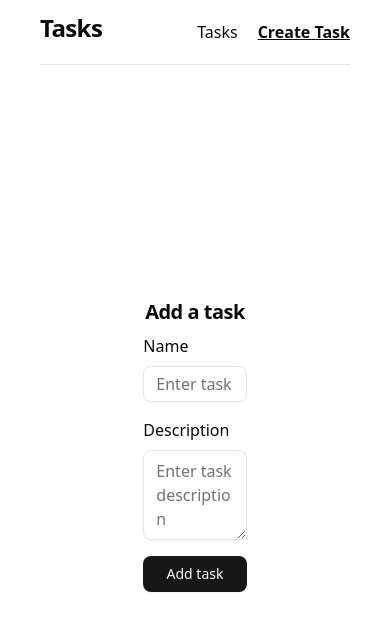
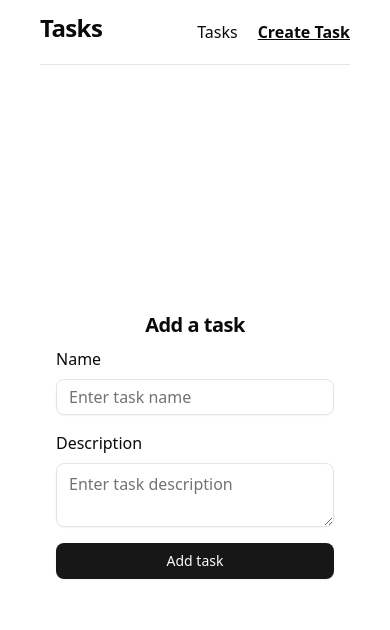
Before and after one commit to jjmbeba/notes-frontend, a React (Vite) app: page /add-task in a window 390 px wide. Shown: the top 630 px of the page. Built offline with nearby package versions, Linux system fonts and the light colour scheme.

Commit message:
add responsive styles for mobile and tablet screen sizes in add-task page

```diff
--- a/src/App.tsx
+++ b/src/App.tsx
@@ -15,7 +15,7 @@ function App() {
               </CardTitle>
               <div className="flex items-center gap-3">
                 <Button size={'icon'} variant={'ghost'}>
-                  <EditIcon className="size-4" />
+                <EditIcon className="size-4" />
                 </Button>
                 <Checkbox />
               </div>
--- a/src/pages/add-task.tsx
+++ b/src/pages/add-task.tsx
@@ -36,7 +36,7 @@ const AddTaskPage = () => {
   })
 
   return (
-    <main className="min-h-[90vh] flex flex-col items-center justify-center">
+    <main className="min-h-[90vh] flex flex-col items-center justify-center px-4 md:px-6 lg:px-8">
       <h2 className="scroll-m-20 pb-2 text-xl font-semibold tracking-tight first:mt-0">
         Add a task
       </h2>
@@ -45,7 +45,7 @@ const AddTaskPage = () => {
         e.stopPropagation()
 
         form.handleSubmit()
-      }} className="grid gap-4 w-1/3">
+      }} className="grid gap-4 w-full md:w-2/3 lg:w-1/3">
         <div className="grid gap-2">
           <Label htmlFor="name">Name</Label>
           <form.Field
```
